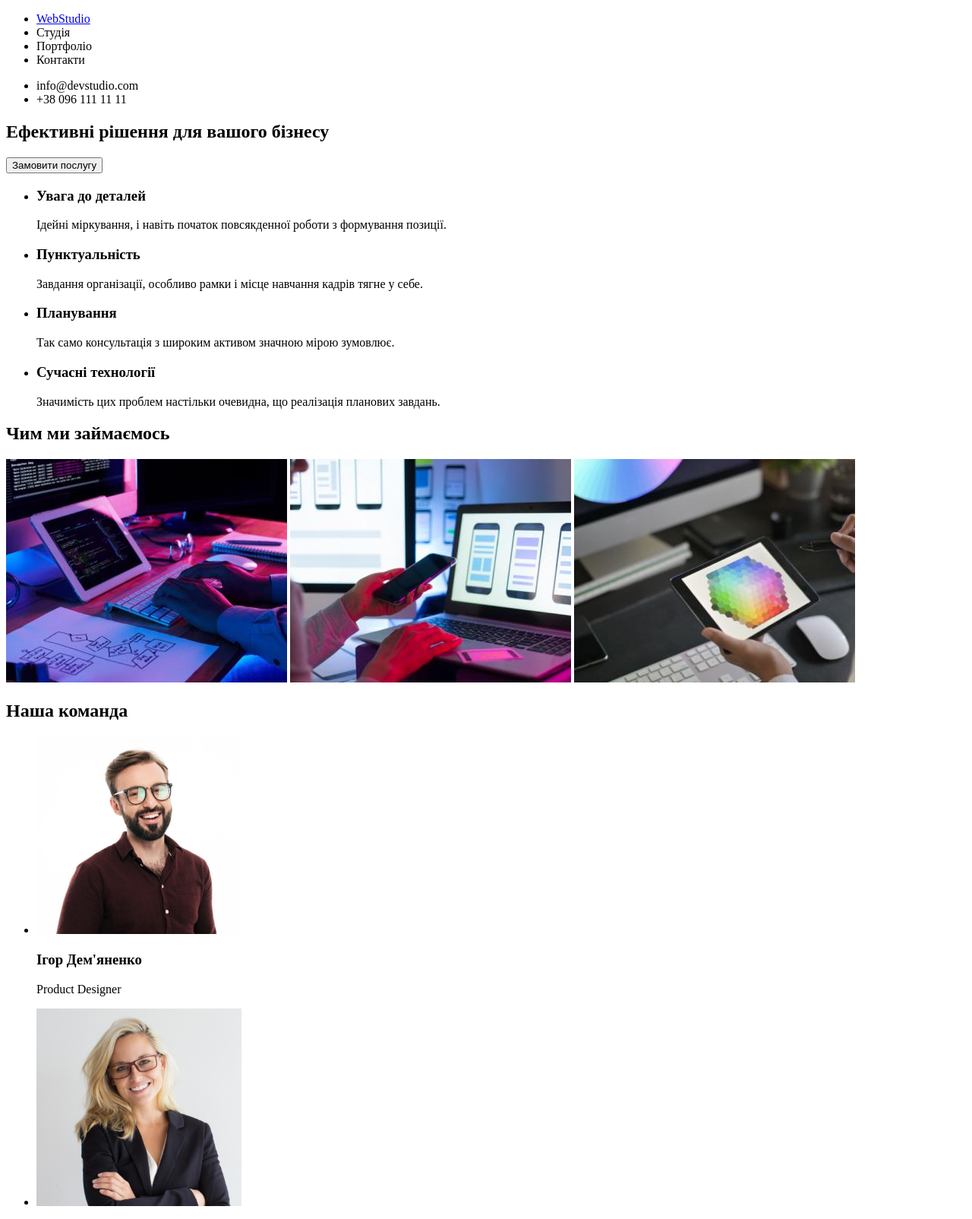
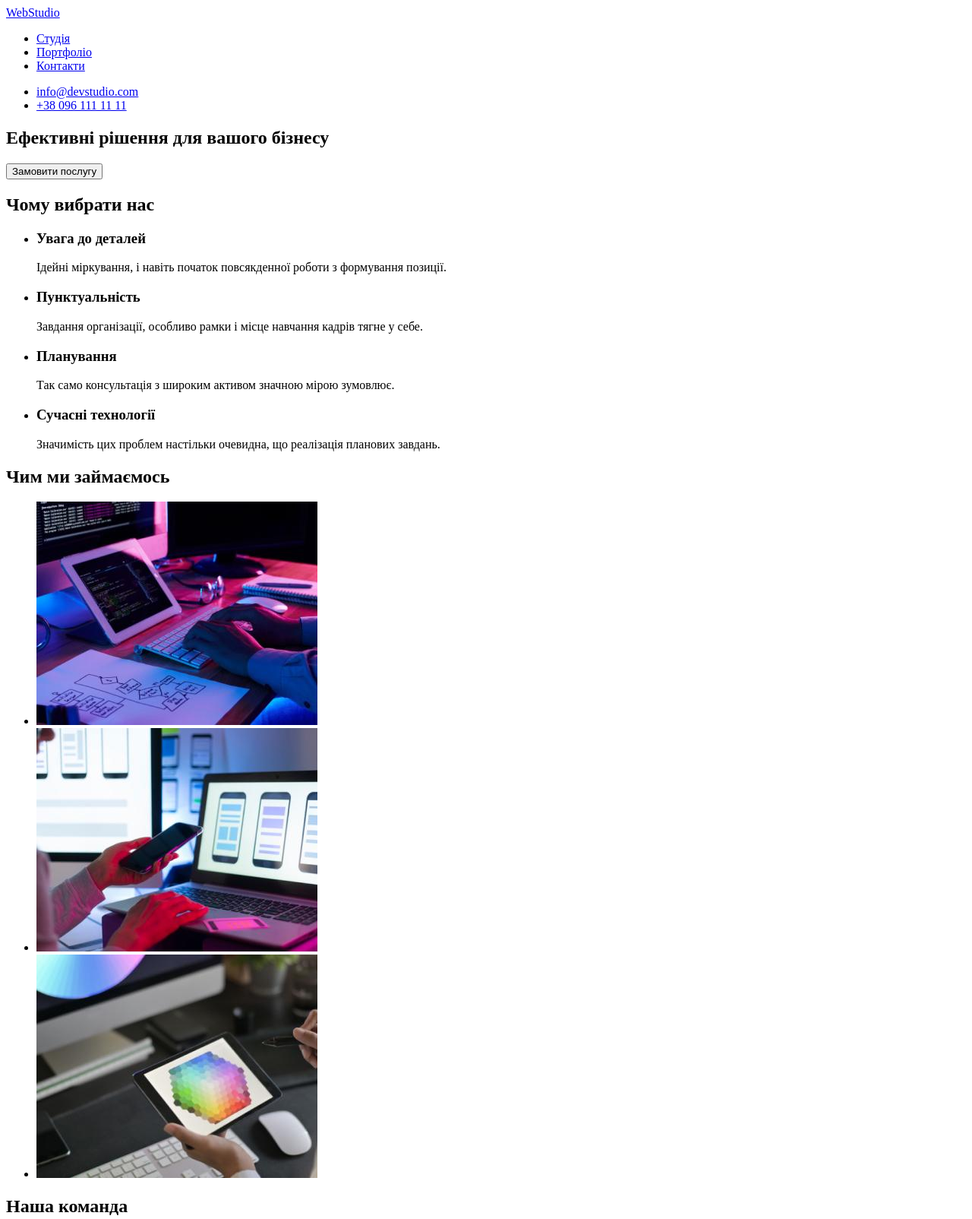
Before and after one commit to alexandrakst/goit-markup-hw-01, a plain HTML site: page index.html in a window 1280 px wide. Shown: the top 1604 px of the page at 76% size. Drawn offline with Linux system fonts and the light colour scheme.

Commit message:
Update index.html

```diff
--- a/index.html
+++ b/index.html
@@ -9,18 +9,27 @@
   <body>
     <header>
       <nav>
+        <a href="#">WebStudio</a>
         <ul>
           <li>
-            <a href="#">WebStudio</a>
+            <a href="#">Студія</a>
           </li>
-          <li>Студія</li>
-          <li>Портфоліо</li>
-          <li>Контакти</li>
+          <li>
+            <a href="#">Портфоліо</a>
+          </li>
+          <li>
+            <a href="#">Контакти</a>
+          </li>
         </ul>
       </nav>
       <ul>
-        <li>info@devstudio.com</li>
-        <li>+38 096 111 11 11</li>
+        <li>
+          <!-- to finish -->
+          <a href="mailto">info@devstudio.com</a>
+        </li>
+        <li>
+          <a href="tel">+38 096 111 11 11</a>
+        </li>
       </ul>
     </header>
     <main>
@@ -29,7 +38,7 @@
         <button type="button">Замовити послугу</button>
       </section>
       <section>
-        <!-- <h2>Чому вибрати нас</h2> -->
+        <h2>Чому вибрати нас</h2>
         <ul>
           <li>
             <!-- all caps in h3 will be done in css -->
@@ -49,27 +58,35 @@
             <p>Значимість цих проблем настільки очевидна, що реалізація планових завдань.</p>
           </li>
         </ul>
+      </section>
+      <section>
         <h2>Чим ми займаємось</h2>
-        <div>
+        <ul>
+          <li>
             <img
               src="./images/image1.jpg"
               alt="person typing on a keybord with an ipad in front of him"
               width="370"
               height="294"
             />
+          </li>
+          <li>
             <img
               src="./images/image2.jpg"
               alt="person holding a phone with a laptop in front of him"
               width="370"
               height="294"
             />
+          </li>
+          <li>
             <img
               src="./images/image3.jpg"
               alt="person holding a tablet with a color scheme displayed"
               width="370"
               height="294"
             />
-        </div>
+          </li>
+        </ul>
       </section>
       <section>
         <h2>Наша команда</h2>
@@ -118,13 +135,20 @@
       </section>
     </main>
     <footer>
+      <a href="#">WebStudio</a>
       <address>
-        <a href="#">WebStudio</a>
-        <p>
-          м. Київ, пр-т Лесі Українки, 26 <br />
-          info@devstudio.com <br />
-          +38 096 111 11 11
-        </p>
+        <ul>
+          <li>
+            <a
+              href="https://goo.gl/maps/mWSK3PpNz6rHV2hh6"
+              target="_blank"
+              rel="noopener noreferrer nofollow"
+              >м. Київ, пр-т Лесі Українки, 26</a
+            >
+          </li>
+          <li>info@devstudio.com</li>
+          <li>+38 096 111 11 11</li>
+        </ul>
       </address>
     </footer>
   </body>
```
Lines whose indentation alone changed are shown as unchanged.
